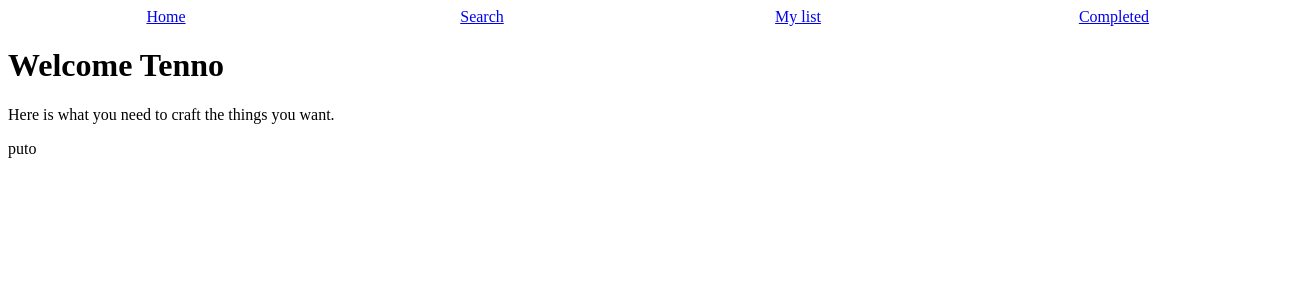
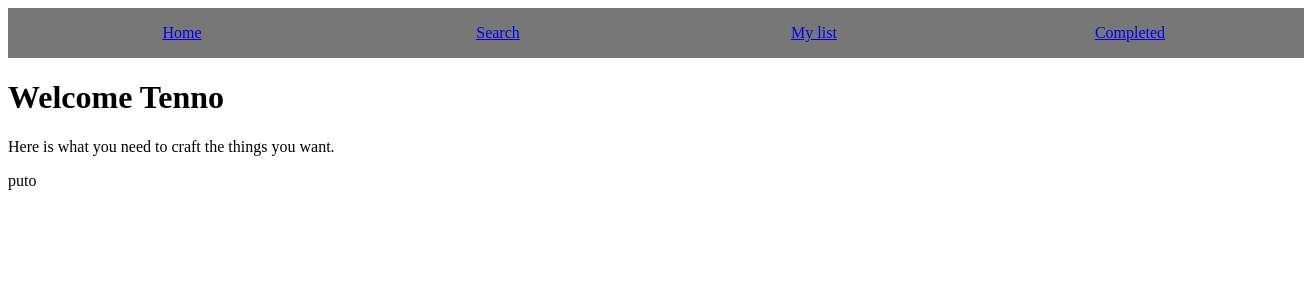
Before and after one commit to YerayMG93/testidxforwarframe, an Angular app: page / in a window 1280 px wide. Shown: the top 300 px of the page, 1304 px wide, since content can reach past the window. Built offline with nearby package versions, Linux system fonts and the light colour scheme.

Commit message:
header and footer positioning

```diff
--- a/src/app/Services/api/api-service.service.ts
+++ b/src/app/Services/api/api-service.service.ts
@@ -5,7 +5,7 @@ import { HttpClient } from '@angular/common/http';
   providedIn: 'root'
 })
 export class ApiServiceService {
-
+  itemApi:string = "https://api.warframestat.us/items/";
   constructor(private http: HttpClient) {
     // This service can now make HTTP requests via `this.http`.
   }
--- a/src/app/app.component.css
+++ b/src/app/app.component.css
@@ -7,10 +7,31 @@
     #header {
       display: none;
     }
+    #footer {
+      display: block;
+      width: 100%;
+      background-color: #333333aa;
+      color: #fff;
+      text-align: center;
+      padding: 1em;
+      position: fixed;
+      bottom: 0;
+    }
   }
 
   @media screen and (min-width: 768px) {
     #footer {
       display: none;
     }
+
+    #header {
+      display: block;
+      width: 100%;
+      background-color: #333333aa;
+      color: #fff;
+      text-align: center;
+      padding: 1em;
+      position: relative;
+      top: 0;
+    }
   }
```
